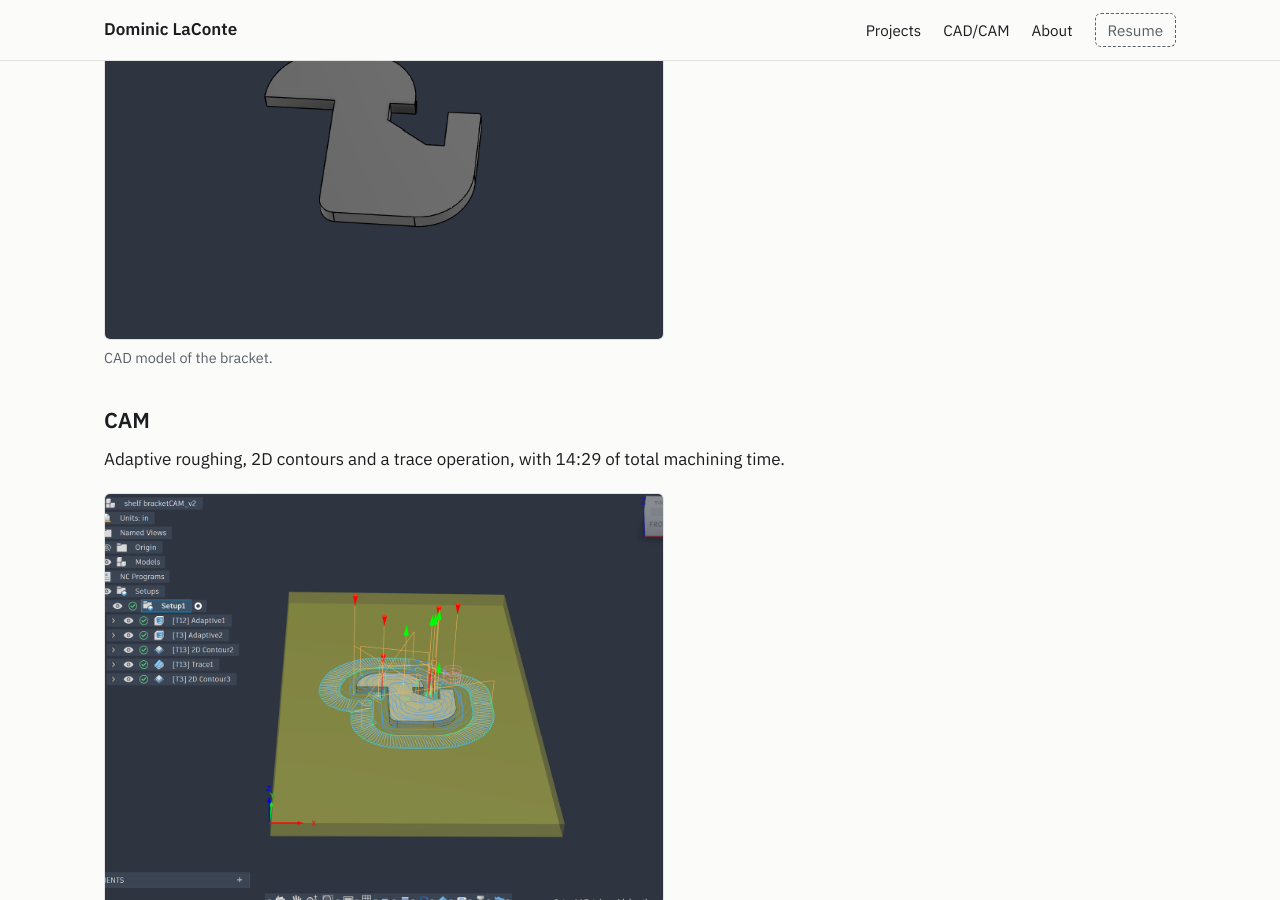
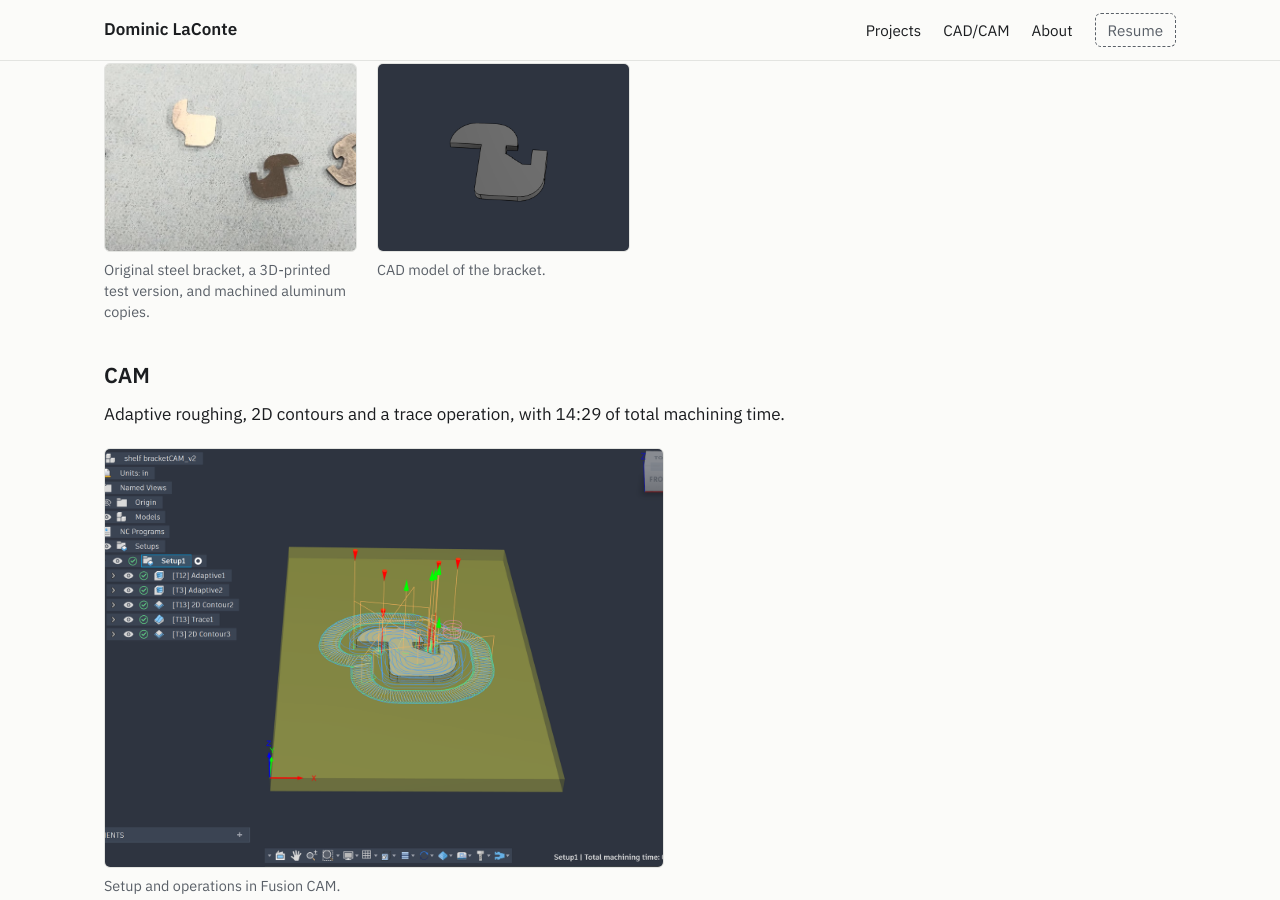
Before and after one commit to dlaconte/dlaconte.github.io, a Jekyll site: the page built from _projects/shelf-bracket.md, in a window 1280 px wide and 900 px high, scrolled down 1041 px. Built offline with Jekyll 4.4.1, drawn with Linux system fonts in a browser that asks for light colours.

Commit message:
Use parts-and-tooling photo as the shelf bracket cover
Co-Authored-By: Claude Opus 5.5 <noreply@anthropic.com>
Claude-Session: https://claude.ai/code/session_01J3yu2GzvBKBgkkrwRBjuBt

```diff
--- a/_projects/shelf-bracket.md
+++ b/_projects/shelf-bracket.md
@@ -3,8 +3,8 @@ title: Small-part machining tutorial
 order: 3
 category: CNC / Training
 summary: Reverse engineered a steel shelf bracket, machined it in aluminum, and made an instructional video on milling small parts for the lab's students.
-hero: /assets/img/projects/shelf-bracket/parts.jpg
-hero_alt: The original steel shelf bracket beside a black 3D-printed test version and machined aluminum copies
+hero: /assets/img/projects/shelf-bracket/cover.jpg
+hero_alt: The original steel bracket, a black 3D-printed test version and two machined aluminum copies in a row, beside two tool holders with small end mills
 facts:
   - label: Role
     value: Rapid Prototyping Lab Technician, Virginia Tech
@@ -24,7 +24,10 @@ Make an instructional video on machining strategies for small parts and brackets
 
 I measured the existing steel bracket, modeled it in Fusion, and 3D printed test versions to check the model before machining.
 
+<div class="gallery">
+{% include figure.html src="/assets/img/projects/shelf-bracket/parts.jpg" caption="Original steel bracket, a 3D-printed test version, and machined aluminum copies." alt="The original steel shelf bracket beside a black 3D-printed test version and machined aluminum copies" %}
 {% include figure.html src="/assets/img/projects/shelf-bracket/cad.png" caption="CAD model of the bracket." alt="CAD model of the small hook-shaped shelf bracket" %}
+</div>
 
 ## CAM
 
```
Also changed, not shown: assets/img/projects/shelf-bracket/cover.jpg (added).
